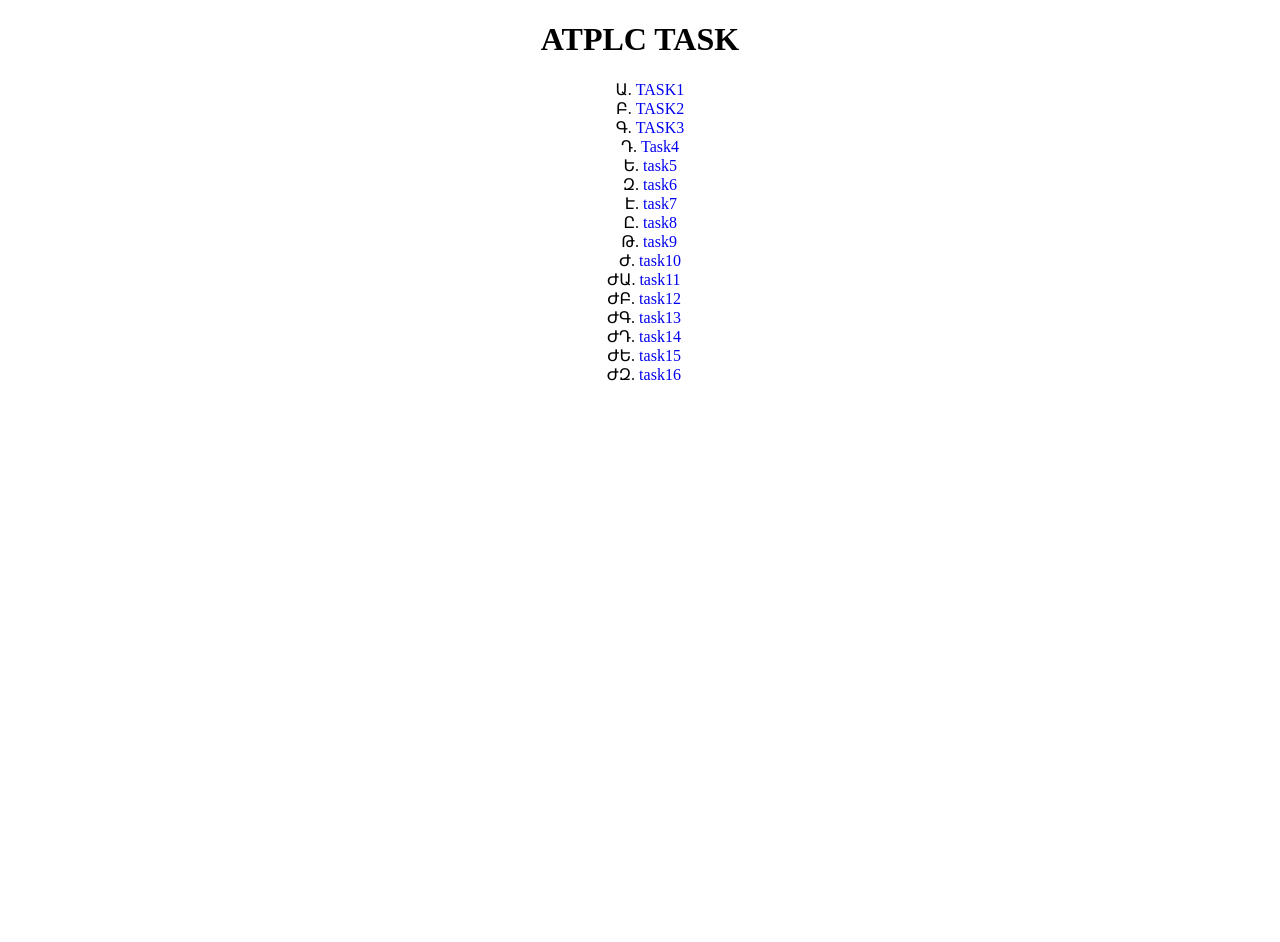
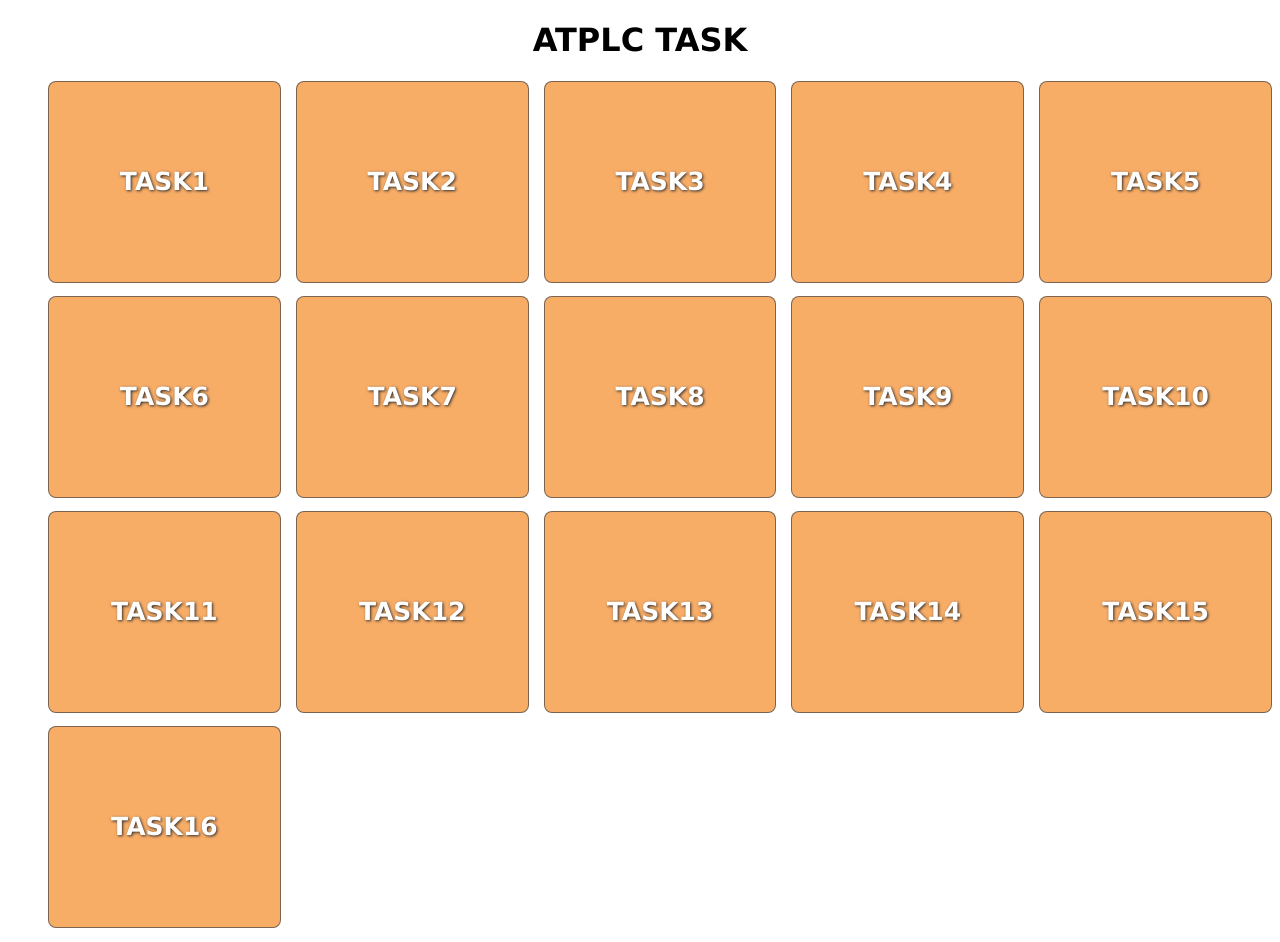
Before and after one commit to Kalyansingh768/atplctask, a plain HTML site: page index.html in a window 1280 px wide. Before the commit the page ends 800 px from the top, so only its background shows below. Drawn offline with Linux system fonts and the light colour scheme.

Commit message:
update index

```diff
--- a/index.html
+++ b/index.html
@@ -7,6 +7,10 @@
     <meta name="viewport" content="width=device-width, initial-scale=1.0">
     <title>main webpage</title>
     <style>
+        body {
+            font-family: 'Lucida Sans', 'Lucida Sans Regular', 'Lucida Grande', 'Lucida Sans Unicode', Geneva, Verdana, sans-serif;
+        }
+
         h1 {
             text-align: center;
         }
@@ -17,11 +21,57 @@
             align-items: center;
             justify-content: center;
             list-style-type: armenian;
+            position: relative;
+            display: grid;
+            grid-template-columns: repeat(auto-fit, minmax(200px, 1fr));
+            grid-auto-rows: 200px;
+            gap: 15px;
+        }
 
+
+        ul li {
+            display: flex;
+            height: 100%;
         }
 
         a {
             text-decoration: none;
+            text-transform: uppercase;
+            display: grid;
+            place-items: center;
+            background: #f8ad67;
+            width: 100%;
+            height: 100%;
+            color: #ffffff;
+            text-shadow: 1px 1px 3px rgb(43, 42, 42);
+            font-weight: bold;
+            border: 1px solid rgba(70, 69, 69, .7);
+            font-size: 25px;
+            border-radius: 8px;
+            position: relative;
+            z-index: 1;
+            transition: .3s ease;
+        }
+
+        a::before {
+            z-index: -1;
+            content: '';
+            position: absolute;
+            top: 0;
+            left: 0;
+            width: 100%;
+            height: 100%;
+            background: url(./sword.png);
+            transition: .3s ease;
+            background-size: contain;
+            opacity: 0;
+            background-position: center;
+            background-repeat: no-repeat;
+
+        }
+
+        a:hover::before {
+            opacity: .3;
         }
     </style>
 </head>
@@ -31,7 +81,6 @@
 
 
     <ul>
-
         <li> <a href="task1.html">TASK1</a></li>
         <li> <a href="task2.html">TASK2</a></li>
         <li> <a href="task3.html">TASK3</a></li>
```
Also changed, not shown: sword.png (added).
